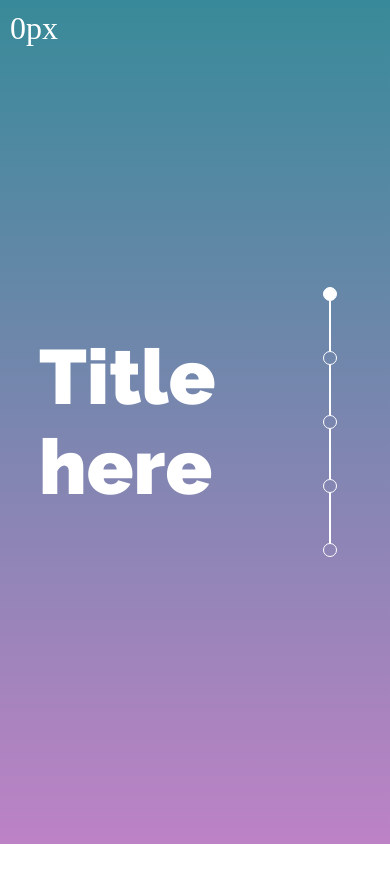
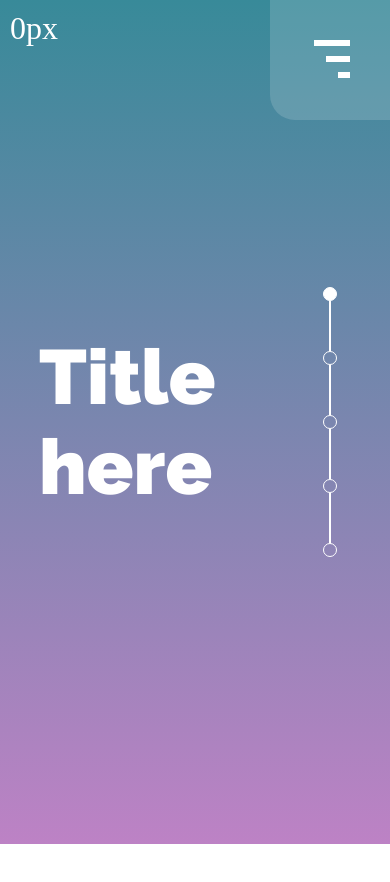
Before and after one commit to mikeyBlah/OnePageProject, a plain HTML site: page index.html in a window 390 px wide. Shown: the top 882 px of the page. Drawn offline with Linux system fonts and the light colour scheme.

Commit message:
Menu start

```diff
--- a/css/style.css
+++ b/css/style.css
@@ -114,3 +114,54 @@ body{
     color: #FFF;
     z-index: 2;
 }
+#hamburgerIcon{
+    position: fixed;
+    top: 40px;
+    right: 40px;
+    width: 40px;
+    height: 40px;
+    z-index: 3;
+    cursor: pointer;
+}
+#hamburgerIcon span{
+    position: absolute;
+    height: 6px;
+    background: #FFF;
+}
+#hamburgerIcon span:nth-of-type(1){
+    top: 0;
+    right: 0;
+    width: 90%;
+    transition: all 0.2s;
+}
+#hamburgerIcon span:nth-of-type(2){
+    top: 16px;
+    right: 0;
+    width: 60%;
+    transition: all 0.4s;
+}
+#hamburgerIcon span:nth-of-type(3){
+    top: 32px;
+    right: 0;
+    width: 30%;
+    transition: all 0.6s;
+}
+#hamburgerIcon:hover span{
+    width: 100%;
+}
+.navMenu{
+    position: fixed;
+    width: 50%;
+    height: 120px;
+    background: rgba(255, 255, 255, 0.3);
+    top: 0px;
+    left: calc(100% - 120px);
+    z-index: 3;
+    transition: all 0.6s;
+    opacity: 0.5;
+    border-bottom-left-radius: 25px;
+}
+.navShow{
+    left: 50%;
+    opacity: 1;
+}
--- a/index.html
+++ b/index.html
@@ -9,7 +9,12 @@
     </head>
     <body>
         <p class="scrollY"></p>
-
+        <div class="navMenu"></div>
+        <div id="hamburgerIcon">
+            <span></span>
+            <span></span>
+            <span></span>
+        </div>
         <div id="pageBack">
             <div id="pageMarkerContain">
                 <div id="dotContain">
--- a/js/openAnimate.js
+++ b/js/openAnimate.js
@@ -5,13 +5,14 @@
     const circle = document.querySelector("#circle");
     const dataY = document.querySelector(".scrollY");
     const dotContain = document.querySelector("#dotContain");
+    const navMenu = document.querySelector(".navMenu");
     const dot = document.querySelectorAll(".dot");
     const container = document.querySelector("#pageContain");
+    const hamIcon = document.querySelector("#hamburgerIcon");
     const wHeight = document.body.offsetHeight;
     const numOfSlides = 5;
     let currentSlide = 1;
-    //title.classList.remove('hide');
-    //title.classList.add('show');
+    let menuOpen = false;
     let p = 0;
     let txt = 'Title here'; /* The text */
     let speed = 100; /* The speed/duration of the effect in milliseconds */
@@ -22,17 +23,14 @@
         title.innerHTML += txt.charAt(p);
         p++;
         setTimeout(typeWriter, speed);
-        console.log(wHeight);
+        }
     }
-    }
-    console.log("triggered");
 
     getScroll();
     shapeMove();
 
     function getScroll(){
         let y = window.scrollY;
-        console.log(y);
         shapeMove(y);
         autoScroll(y);
         dataY.innerHTML = y + "px";
@@ -76,13 +74,29 @@
     }
 
     function markerActive(s){
-        console.log(dot.length);
         for (i = 0; i < dotContain.children.length; i++) {
             dotContain.children[i].classList.remove("dotActive");
-            console.log("class removed");
           }
 
         dotContain.children[s * 2 - 2].classList.add("dotActive");
     }
 
+
+    //------------------> MENU
+
+    hamIcon.addEventListener("click", toggleMenu);
+
+    function toggleMenu(){
+        if(menuOpen == false){
+            navMenu.classList.add("navShow");
+            menuOpen = true;
+        }else{
+            navMenu.classList.remove("navShow");
+            menuOpen = false;
+        }
+    }
+
+
+
+
 };
```
